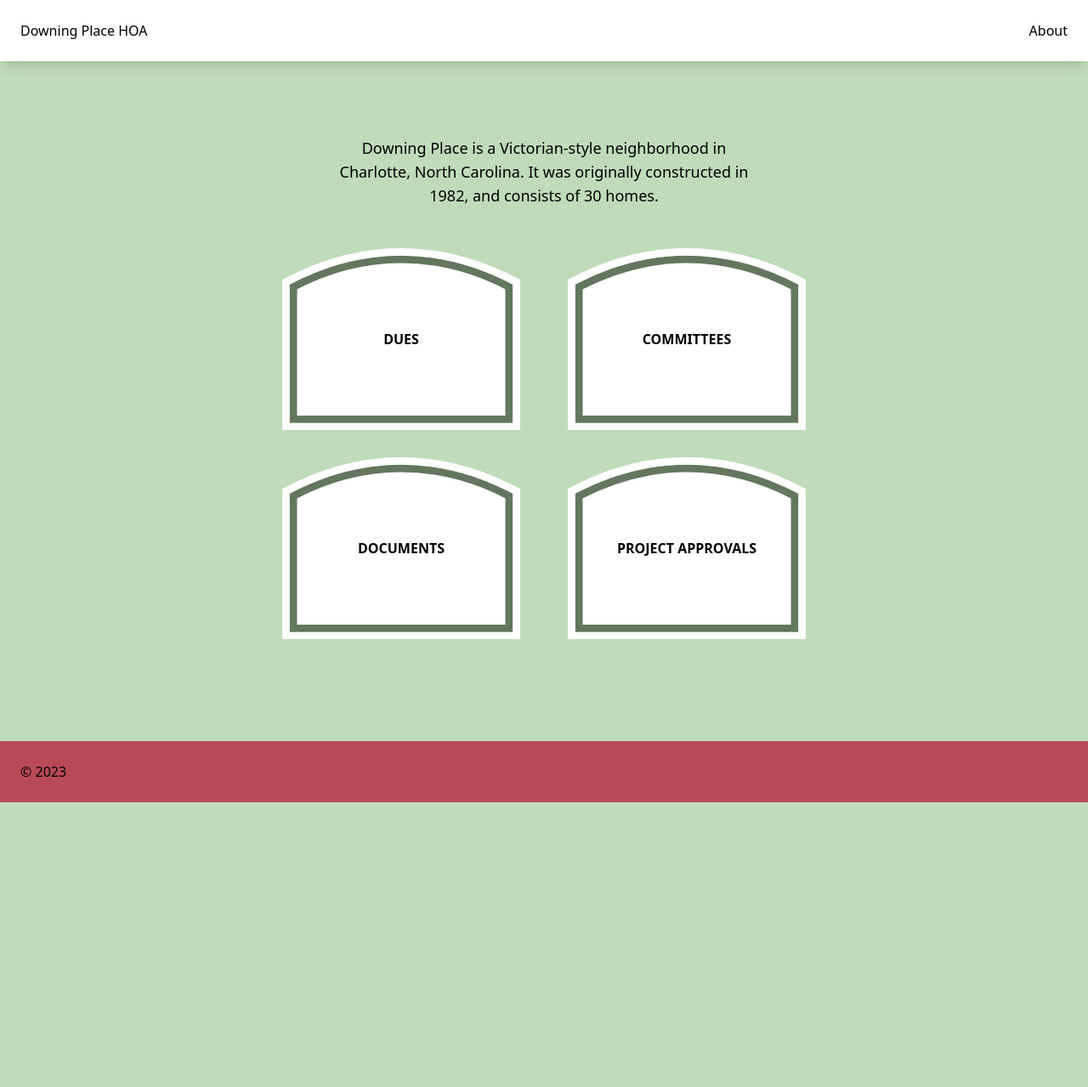
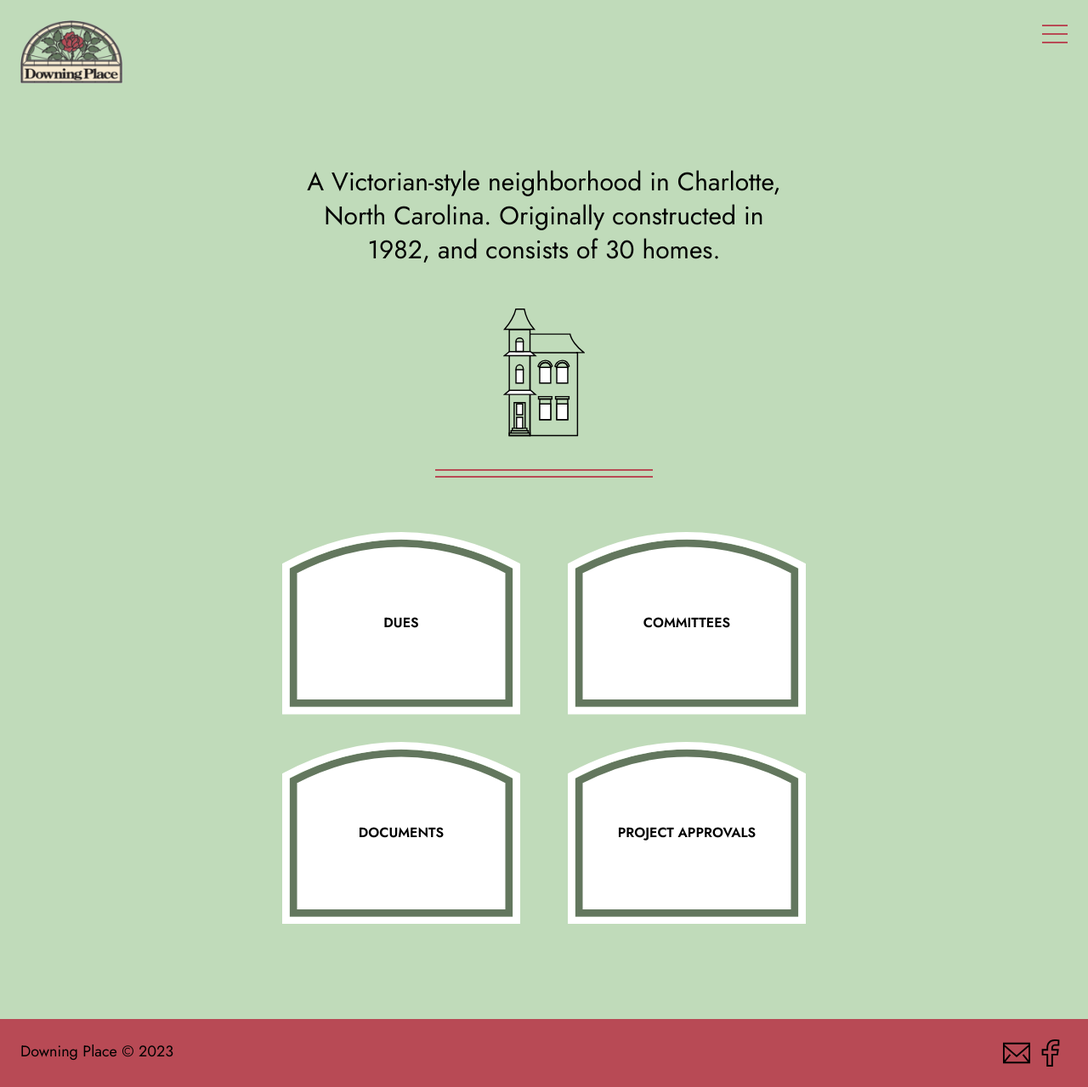
Before and after one commit to CGeohagan/downing-place, a Next.js app: page / in a window 1280 px wide. Shown: the whole page at 85% size. Before the commit the page ends 944 px from the top, so only its background shows below. Built offline with nearby package versions, Linux system fonts and the light colour scheme.

Commit message:
add nav, fix some styling

```diff
--- /dev/null
+++ b/src/components/activeLink.js
@@ -0,0 +1,19 @@
+import { useRouter } from 'next/router';
+
+function ActiveLink({ children, href, clickCallback }) {
+  const router = useRouter();
+
+  const handleClick = (e) => {
+    e.preventDefault();
+    router.push(href);
+    clickCallback();
+  };
+
+  return (
+    <a href={href} onClick={handleClick}>
+      {children}
+    </a>
+  );
+}
+
+export default ActiveLink;
--- /dev/null
+++ b/src/components/email.js
@@ -0,0 +1,22 @@
+export default function Email() {
+  return (
+    <div className='w-8 mx-1'>
+      <a
+        href='mailto:downingplacehoa@gmail.com'
+        target='_blank'
+        className='text-black hover:text-white transition-colors'
+      >
+        <svg
+          xmlns='http://www.w3.org/2000/svg'
+          viewBox='0 0 1920 1920'
+          className='w-full h-auto fill-current'
+        >
+          <path
+            fillRule='evenodd'
+            d='M0 1694.235h1920V226H0v1468.235ZM112.941 376.664V338.94H1807.06v37.723L960 1111.233l-847.059-734.57ZM1807.06 526.198v950.513l-351.134-438.89-88.32 70.475 378.353 472.998H174.042l378.353-472.998-88.32-70.475-351.134 438.89V526.198L960 1260.768l847.059-734.57Z'
+          />
+        </svg>
+      </a>
+    </div>
+  );
+}
--- /dev/null
+++ b/src/components/facebook.js
@@ -0,0 +1,22 @@
+export default function Facebook() {
+  return (
+    <div className='w-8 mx-1'>
+      <a
+        href='https://www.facebook.com/downing.hoa'
+        target='_blank'
+        className='text-black hover:text-white transition-colors'
+      >
+        <svg
+          xmlns='http://www.w3.org/2000/svg'
+          viewBox='0 0 1920 1920'
+          className='w-full h-auto fill-current'
+        >
+          <path
+            fillRule='evenodd'
+            d='m1416.013 791.915-30.91 225.617h-371.252v789.66H788.234v-789.66H449.808V791.915h338.426V585.137c0-286.871 176.207-472.329 449.09-472.329 116.87 0 189.744 6.205 231.822 11.845l-3.272 213.66-173.5.338c-4.737-.451-117.771-9.25-199.332 65.655-52.568 48.169-79.191 117.433-79.191 205.65v181.96h402.162Zm-247.276-304.018c44.446-41.401 113.71-36.889 118.787-36.663l289.467-.113 6.204-417.504-43.544-10.717C1511.675 16.02 1426.053 0 1237.324 0 901.268 0 675.425 235.206 675.425 585.137v93.97H337v451.234h338.425V1920h451.234v-789.66h356.7l61.932-451.233H1126.66v-69.152c0-54.937 14.214-96 42.078-122.058Z'
+          />
+        </svg>
+      </a>
+    </div>
+  );
+}
--- a/src/components/footer.js
+++ b/src/components/footer.js
@@ -1,9 +1,16 @@
+import Facebook from './facebook';
+import Email from './email';
+
 const currentYear = new Date().getFullYear();
 
 export default function Footer() {
   return (
-    <footer className='flex flex-row w-full justify-between px-6 py-6 background-rose'>
-      <div>&copy; {currentYear}</div>
+    <footer className='flex flex-row w-full justify-between px-6 py-6 bg-rose'>
+      <div className='text-lg'>Downing Place &copy; {currentYear}</div>
+      <div className='flex flex-row'>
+        <Email />
+        <Facebook />
+      </div>
     </footer>
   );
 }
--- a/src/components/header.js
+++ b/src/components/header.js
@@ -1,14 +1,20 @@
 import Link from 'next/link';
+import Image from 'next/image';
+
+import Nav from './nav';
 
 export default function Header() {
   return (
-    <header className='flex flex-row w-full justify-between px-6 py-6 bg-white shadow-lg'>
-      <div>
-        <Link href='/'>Downing Place HOA</Link>
-      </div>
-      <nav>
-        <a href='/about'>About</a>
-      </nav>
+    <header className='flex flex-row w-full align-center justify-between px-6 py-6 bg-lightgreen '>
+      <Link href='/' className='text-2xl font-medium'>
+        <Image
+          src='/DPlogo.png'
+          alt='Downing Place logo'
+          width='120'
+          height='99'
+        />
+      </Link>
+      <Nav />
     </header>
   );
 }
--- a/src/components/layout.js
+++ b/src/components/layout.js
@@ -6,10 +6,9 @@ export default function Layout({ children }) {
   return (
     <>
       <Head>
-        <title>Create Next App</title>
         <meta name='description' content='Downing Place HOA' />
         <meta name='viewport' content='width=device-width, initial-scale=1' />
-        <link rel='icon' href='/favicon.ico' />
+        <title>Downing Place</title>
       </Head>
       <Header />
       <main className='flex flex-col items-center justify-center w-full min-h-screen py-8 md:py-12 px-6'>
--- /dev/null
+++ b/src/components/nav.js
@@ -0,0 +1,50 @@
+import { useState } from 'react';
+import ActiveLink from './activeLink';
+
+const navLinks = [
+  { name: 'Home', path: '/' },
+  { name: 'Dues', path: '/dues' },
+  { name: 'Committees', path: '/committees' },
+  { name: 'Documents', path: '/documents' },
+  { name: 'Project Approvals', path: '/project-approvals' },
+];
+
+export default function Nav() {
+  const [navActive, setNavActive] = useState(false);
+
+  const onNavClick = (e) => {
+    setNavActive(!navActive);
+  };
+
+  return (
+    <div>
+      <button
+        className={`access-toggle bg-transparent h-8 w-8 z-20 relative ${
+          navActive ? 'toggle-active' : ''
+        }`}
+        onClick={onNavClick}
+      >
+        <span></span>
+      </button>
+      <nav
+        className={`fixed bg-darkgreen right-neg75vw md:right-neg40vw w-75vw md:w-40vw h-screen top-0 z-10 transition-transform duration-700 ${
+          navActive ? 'translate-x-neg100' : ''
+        }`}
+      >
+        <ul className='w-full h-full flex flex-col text-center justify-center'>
+          {navLinks.map((link, index) => {
+            return (
+              <li className='' key={index}>
+                <ActiveLink href={link.path} clickCallback={onNavClick}>
+                  <a className='text-white p-2 uppercase tracking-wide block '>
+                    {link.name}
+                  </a>
+                </ActiveLink>
+              </li>
+            );
+          })}
+        </ul>
+      </nav>
+    </div>
+  );
+}
--- /dev/null
+++ b/src/components/victorian.js
@@ -0,0 +1,38 @@
+export default function Victorian() {
+  return (
+    <div className='w-24'>
+      <svg
+        xmlns='http://www.w3.org/2000/svg'
+        viewBox='0 0 67 106'
+        className='w-full h-auto'
+      >
+        <g
+          fill='none'
+          fillRule='nonzero'
+          stroke='#000'
+          transform='translate(1 1)'
+        >
+          <path d='M21 36h39v68H21z' />
+          <path d='M28 72h11v2H28zM42 72h11v2H42zM4 17h17v87H4zM21.099 20.742h32.827c.453 2.31 1.707 4.833 3.761 7.57 2.055 2.737 4.59 5.26 7.604 7.57h-6.358' />
+          <path
+            fill='#FFF'
+            d='M4.103 35.119 0 38.474h25.403l-3.944-3.355zM4.103 66.926 0 70.281h25.403l-3.944-3.355z'
+          />
+          <path d='M29 74h9v17h-9zM43 74h9v17h-9z' />
+          <circle cx='33.5' cy='48.5' r='4.5' />
+          <path fill='#FFF' d='M29 48h9v13h-9zM29 78h9v13h-9zM43 78h9v13h-9z' />
+          <circle cx='47.5' cy='48.5' r='4.5' />
+          <path fill='#FFF' d='M43 48h9v13h-9z' />
+          <path d='M28.824 47.948c.443-1.295.996-2.224 1.659-2.788.994-.846 1.656-1.191 3.232-1.191 1.576 0 2.153.663 2.947 1.355.53.46 1.008 1.336 1.436 2.624l1.175-1.004c-.554-1.42-1.128-2.411-1.721-2.975-.89-.847-1.45-1.597-3.837-1.597-2.387 0-3.28.525-4.484 1.78a6.741 6.741 0 0 0-1.664 2.96l1.257.836ZM42.757 47.947c.443-1.295.996-2.225 1.66-2.789.993-.845 1.655-1.191 3.23-1.191 1.577 0 2.155.663 2.948 1.355.53.461 1.008 1.336 1.436 2.625l1.175-1.005c-.554-1.42-1.128-2.411-1.72-2.975-.89-.846-1.451-1.597-3.838-1.597s-3.28.526-4.484 1.78a6.741 6.741 0 0 0-1.664 2.96l1.257.837Z' />
+          <ellipse cx='12.5' cy='49.5' rx='3' ry='3.5' />
+          <path fill='#FFF' d='M9.5 50h6v11h-6z' />
+          <ellipse cx='12.5' cy='26.5' rx='3' ry='2.5' />
+          <path fill='#FFF' d='M9.5 27h6v8h-6z' />
+          <path d='M4 102h17v2H4zM5.5 100h14v2h-14zM6.5 98h12v2h-12zM8 77h9v21H8z' />
+          <path fill='#FFF' d='M10 89h5v9h-5zM10 78h5v9h-5z' />
+          <path d='M9.377.26c-.628 2.667-1.744 5.43-3.348 8.292-1.603 2.86-3.585 5.625-5.946 8.292h24.4c-2.442-2.872-4.263-5.636-5.462-8.292A39.616 39.616 0 0 1 16.332.26H9.377Z' />
+        </g>
+      </svg>
+    </div>
+  );
+}
--- a/src/pages/_document.js
+++ b/src/pages/_document.js
@@ -1,13 +1,19 @@
-import { Html, Head, Main, NextScript } from 'next/document'
+import { Html, Head, Main, NextScript } from 'next/document';
 
 export default function Document() {
   return (
-    <Html lang="en">
-      <Head />
+    <Html lang='en'>
+      <Head>
+        <link rel='icon' href='/favicon.ico' />
+        <link
+          href='https://fonts.googleapis.com/css2?family=Poppins&family=Jost:wght@400;500;600&display=swap'
+          rel='stylesheet'
+        ></link>
+      </Head>
       <body>
         <Main />
         <NextScript />
       </body>
     </Html>
-  )
+  );
 }
--- a/src/pages/index.js
+++ b/src/pages/index.js
@@ -1,4 +1,5 @@
 import Window from '@/components/window';
+import Victorian from '@/components/victorian';
 
 const windowPages = [
   { name: 'Dues', path: '/dues' },
@@ -10,14 +11,21 @@ const windowPages = [
 export default function Home() {
   return (
     <>
-      <div className='my-6'>
-        <p className='text-lg max-w-lg text-center'>
-          Downing Place is a Victorian-style neighborhood in Charlotte, North
-          Carolina. It was originally constructed in 1982, and consists of 30
-          homes.
+      <div className='mt-6 mb-12'>
+        <p className='text-xl md:text-3xl max-w-xl text-center md:leading-10'>
+          A Victorian-style neighborhood in Charlotte, North Carolina.
+          Originally constructed in 1982, and consists of 30 homes.
         </p>
       </div>
-      <div className='max-w-2xl flex flex-wrap justify-around my-6'>
+      <div className='flex justify-center mb-8'>
+        <Victorian />
+      </div>
+      <div className='w-64'>
+        <div className='h-2 border-bottom-rose'></div>
+        <div className='h-2 border-bottom-rose'></div>
+      </div>
+
+      <div className='max-w-2xl flex flex-wrap justify-around mt-16 mb-8'>
         {windowPages.map((page) => {
           return (
             <Window name={page.name} path={page.path} key={page.name}></Window>
--- a/src/styles/globals.css
+++ b/src/styles/globals.css
@@ -11,6 +11,8 @@
   --font-mono: ui-monospace, Menlo, Monaco, 'Cascadia Mono', 'Segoe UI Mono',
     'Roboto Mono', 'Oxygen Mono', 'Ubuntu Monospace', 'Source Code Pro',
     'Fira Mono', 'Droid Sans Mono', 'Courier New', monospace;
+  --font-serif: 'Vollkorn', serif;
+  --font-san-serif: 'Jost', sans-serif;
 }
 
 * {
@@ -31,28 +33,23 @@ body {
   background-color: var(--light-green);
 }
 
-.background-rose {
-  background-color: var(--rose);
+font-serif {
+  font-family: var(--font-serif);
 }
 
-.background-light-green {
-  background-color: var(--light-green);
+font-san-serif {
+  font-family: var(--font-san-serif);
 }
 
-.background-dark-green {
-  background-color: var(--dark-green);
+p,
+div,
+a,
+span {
+  font-family: var(--font-san-serif);
 }
 
-.color-rose {
-  color: var(--rose);
-}
-
-.color-light-green {
-  color: var(--light-green);
-}
-
-.color-dark-green {
-  color: var(--dark-green);
+.border-bottom-rose {
+  border-bottom: var(--rose) 2px solid;
 }
 
 a {
@@ -65,3 +62,54 @@ a:hover,
 a:focus {
   color: var(--rose);
 }
+
+.access-toggle {
+  background: none;
+  height: 30px;
+  margin-right: 2.5%;
+  position: relative;
+  width: 30px;
+  z-index: 999;
+}
+
+.access-toggle span,
+.access-toggle span:before,
+.access-toggle span:after {
+  background-color: var(--rose);
+  height: 2px;
+  right: 0;
+  transform-origin: center;
+  transition: transform 0.6s ease-out, background-color 0.6s ease-out;
+  position: absolute;
+  width: 100%;
+}
+
+.access-toggle span:before,
+.access-toggle span:after {
+  content: '';
+}
+
+.access-toggle span:before {
+  top: 10px;
+}
+
+.access-toggle span:after {
+  top: -10px;
+}
+
+.toggle-active span {
+  background: none;
+}
+
+.toggle-active span:before,
+.toggle-active span:after {
+  top: 0;
+}
+
+.toggle-active span:before {
+  transform: rotate(45deg);
+}
+
+.toggle-active span:after {
+  transform: rotate(-45deg);
+}
```
Also changed, not shown: tailwind.config.js (+19 -1 lines), public/DPlogo.png (added), public/logo.png (added).
